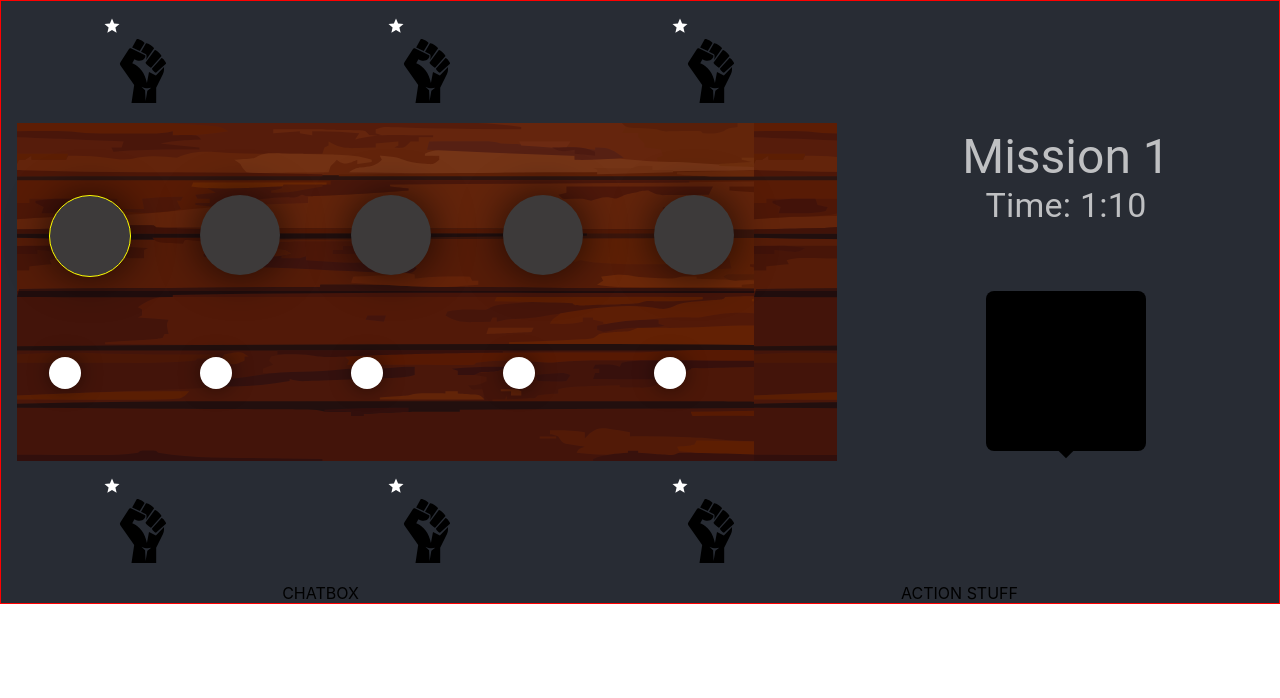
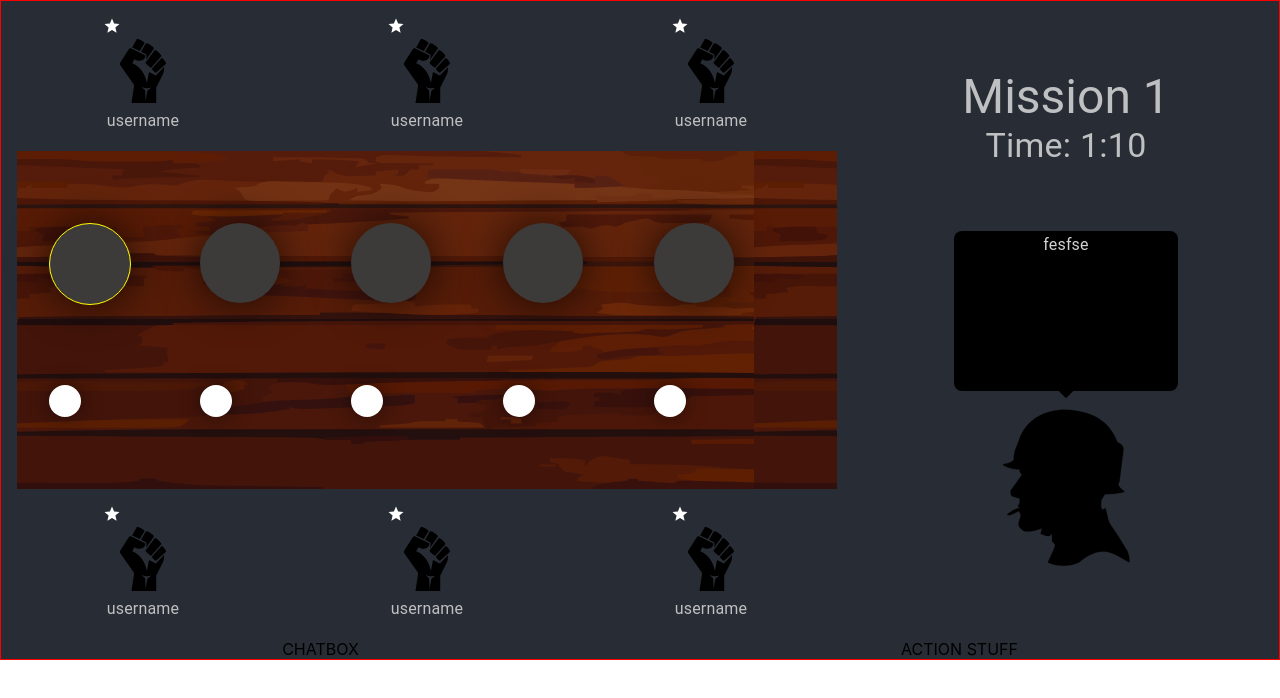
Before and after one commit to minchanhan/resistance, a React (Create React App) app: page / in a window 1280 px wide. Shown: the top 698 px of the page. Built offline with nearby package versions, Linux system fonts and the light colour scheme; no server answers.

Commit message:
added game master layout

```diff
--- a/src/App.css
+++ b/src/App.css
@@ -93,7 +93,7 @@
   background-color: black;
   display: inline-block;
   height: 10em;
-  width: 10em;
+  width: 14em;
   border-radius: 8px;
   position: relative;
 }
@@ -108,3 +108,8 @@
   left: 50%;
   transform: translate(-50%) rotate(45deg);
 }
+
+.soldier {
+  height: 4em;
+  width: 4em;
+}
--- a/src/Screens/GameScreen/Components/GameMaster.jsx/GameMaster.jsx
+++ b/src/Screens/GameScreen/Components/GameMaster.jsx/GameMaster.jsx
@@ -1,16 +1,25 @@
-import { Typography } from "@mui/material";
+import { Grid, Typography } from "@mui/material";
 import React from "react";
 
 import "../../../../App.css";
+import Soldier from "../../../../assets/Solider.jsx";
 
-function GameMaster({ instructions="" }) {
+function GameMaster({ instructions="fesfse" }) {
 
   return (
-    <>
-      <div className="masterMsg">
-        {instructions}
-      </div>
-    </>
+    <Grid direction="column">
+      <Grid xs>
+        <div className="masterMsg">
+          <Typography variant="subtitle1" color="lightgray" sx={{ flex: 1 }}>
+            {instructions}
+          </Typography>
+        </div>
+      </Grid>
+      <Grid xs sx={{ pt: 2 }}>
+        <Soldier/>
+      </Grid>
+
+    </Grid>
   )
 }
 
--- a/src/Screens/GameScreen/Components/GameTable/PlayerBox/PlayerBox.jsx
+++ b/src/Screens/GameScreen/Components/GameTable/PlayerBox/PlayerBox.jsx
@@ -1,7 +1,7 @@
 import React from "react";
 import "../../../../../App.css";
 
-import { Box, Grid } from "@mui/material"
+import { Box, Grid, Typography } from "@mui/material"
 import StarIcon from '@mui/icons-material/Star';
 import Player from "./Player";
 
@@ -28,6 +28,12 @@ function PlayerBox({ isLeader = false }) {
         <Player />
       </Grid>
 
+      <Grid xs={12}>
+        <Typography variant="subtitle1" color="text.secondary" sx={{ flex: 1 }}>
+          username
+        </Typography>
+      </Grid>
+
     </Grid>
 
   )
--- /dev/null
+++ b/src/assets/Solider.jsx
@@ -0,0 +1,32 @@
+import React from "react";
+
+function Soldier() {
+  return (
+    <svg xmlns="http://www.w3.org/2000/svg" width="10em" height="10em" viewBox="0 0 492 597" transform="scale(-1, 1)">
+      <g fill="#000" stroke="#000" strokeWidth="0.7">
+        <path
+          fillRule="evenodd"
+          d="M247.879 10.004c-36.791.06-74.282 8.338-107.444 23.585-42.968 21.467-70.857 55.725-85.843 96.75l-12.538 7.927c-6.813 4.31-11.492 14.305-10.468 22.389l14.787 116.799c.396 3.13 1.603 5.499 3.3 6.982.375 1.638.77 3.276 1.17 4.904-4.75 12.804-13.62 18.606-22.107 25.08l1.02 3.686c23.45 4.993 47.07 7.235 70.818 7.07 1.793 3.013 3.239 5.304 3.239 5.304l10.467 17.367c.95 22.106 2.332 22.876-3.782 35.592-1.075 2.242-9.719-7.587-10.914-5.451-7.091 12.637-7.542 43.587-21.507 64.084-20.16 27.518-40.309 61.071-60.469 94.215-5.82 11.536-8.51 26.26-8.608 43.607 50.876-21.277 91.478-78.896 188.549 0 38.758 16.889 77.506 16.002 116.264 0-9.723-21.696-21.75-44.962-27.48-63.957 2.765-4.525 6.498-9.332 11.672-14.812v-21.336l4.405-6.913 3.033 7.742c11.854 2.887 23.718-2.954 35.572-8.015l-5.702-19.961c21.088 6.904 36.762 13.759 61.189 11.614 9.484-1.872 9.061-3.374 15.665-8.172 6.287-5.675 12.986-12.374 10.462-24.251l-8.187-28.551c2.255-5.139 4.482-10.307 7.496-15.056 13.178 7.06 27.96 15.329 40.975 15.719l2.313-4.115c-16.807-12.276-29.198-18.829-47.003-23.763l1.498-.888 6.21-4.69c-4.128-7.303-9.205-9.039-6.604-29.224l26.251-7.489c6.23-2.935 8.399-12.784 6.537-21.881l-40.946-58.605 8.158-13.524-2.006-6.914c19.936 1.424 40.063-3.764 60.738-14.266l3.417-4.515c-14.897-2.818-29.476-6.308-40.764-16.479 2.016-30.423-11.911-51.466-19.254-73.952C395.543 44.191 323.21 9.883 247.882 10l-.003.004z"
+        ></path>
+        <path
+          fillOpacity="null"
+          strokeDasharray="null"
+          strokeLinecap="null"
+          strokeLinejoin="null"
+          strokeOpacity="null"
+          d="M211 54H275V118H211z"
+        ></path>
+        <path
+          fillOpacity="null"
+          strokeDasharray="null"
+          strokeLinecap="null"
+          strokeLinejoin="null"
+          strokeOpacity="null"
+          d="M247 56H301V110H247z"
+        ></path>
+      </g>
+    </svg>
+  );
+}
+
+export default Soldier;
```
